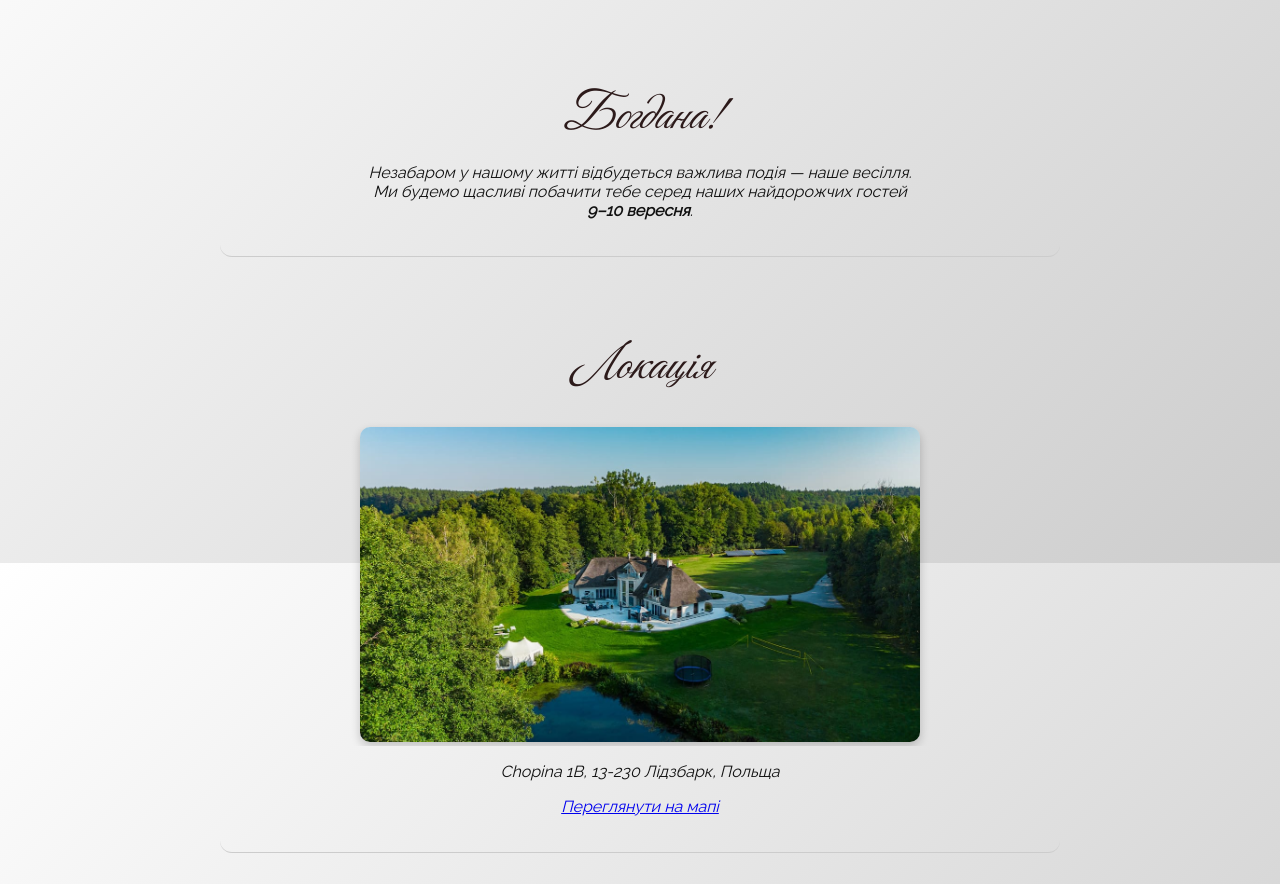
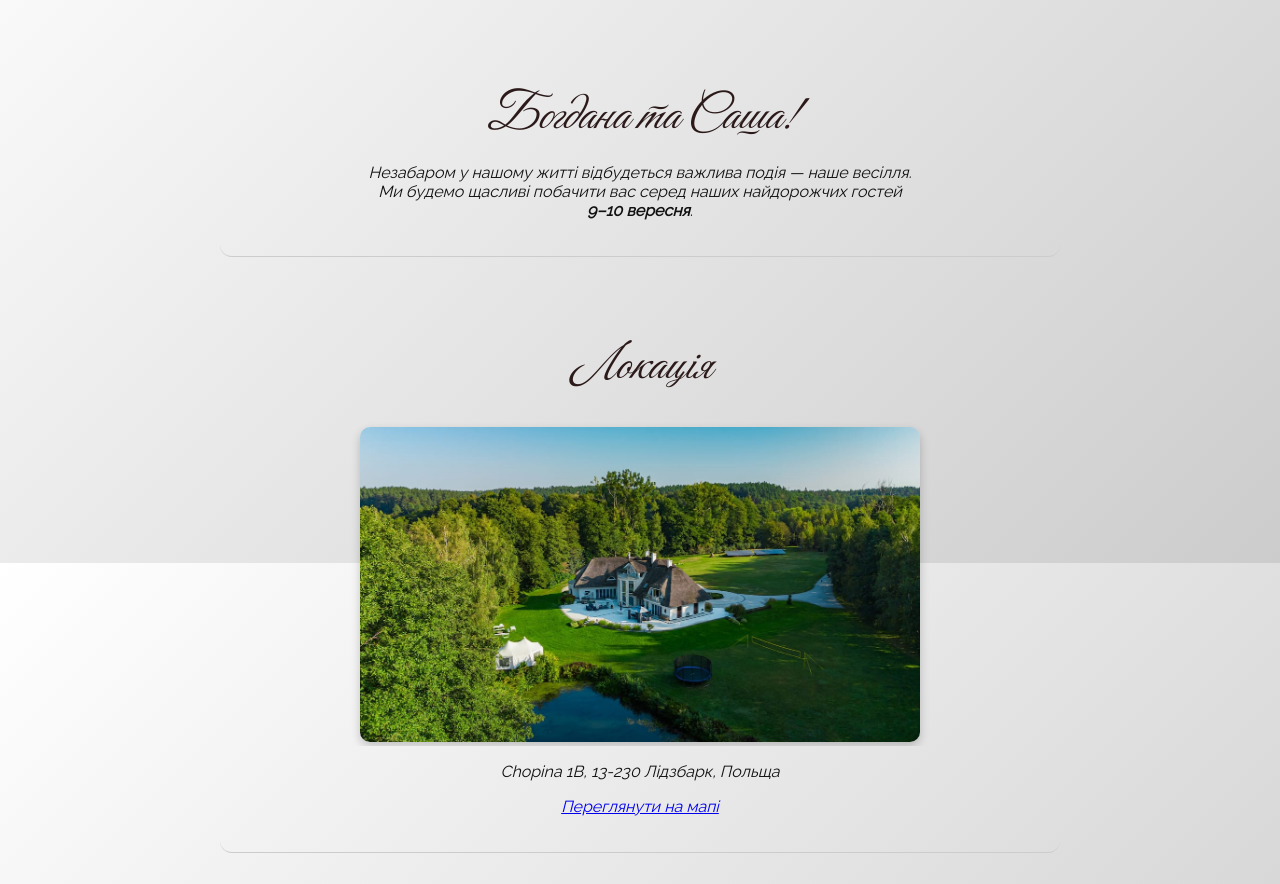
Before and after one commit to bogdan612/bohdana, a plain HTML site: page index.html in a window 1280 px wide. Shown: the part 1037-1921 px from the top of the page. Drawn offline with Linux system fonts and the light colour scheme.

Commit message:
Update index.html

```diff
--- a/index.html
+++ b/index.html
@@ -169,10 +169,10 @@
 
   </div>
   <div class="section">
-    <h2>Богдана!</h2>
+    <h2>Богдана та Саша!</h2>
     <p>
       Незабаром у нашому житті відбудеться важлива подія — наше весілля.<br />
-      Ми будемо щасливі побачити тебе серед наших найдорожчих гостей<br />
+      Ми будемо щасливі побачити вас серед наших найдорожчих гостей<br />
       <strong>9–10 вересня</strong>.
     </p>
   </div>
```
